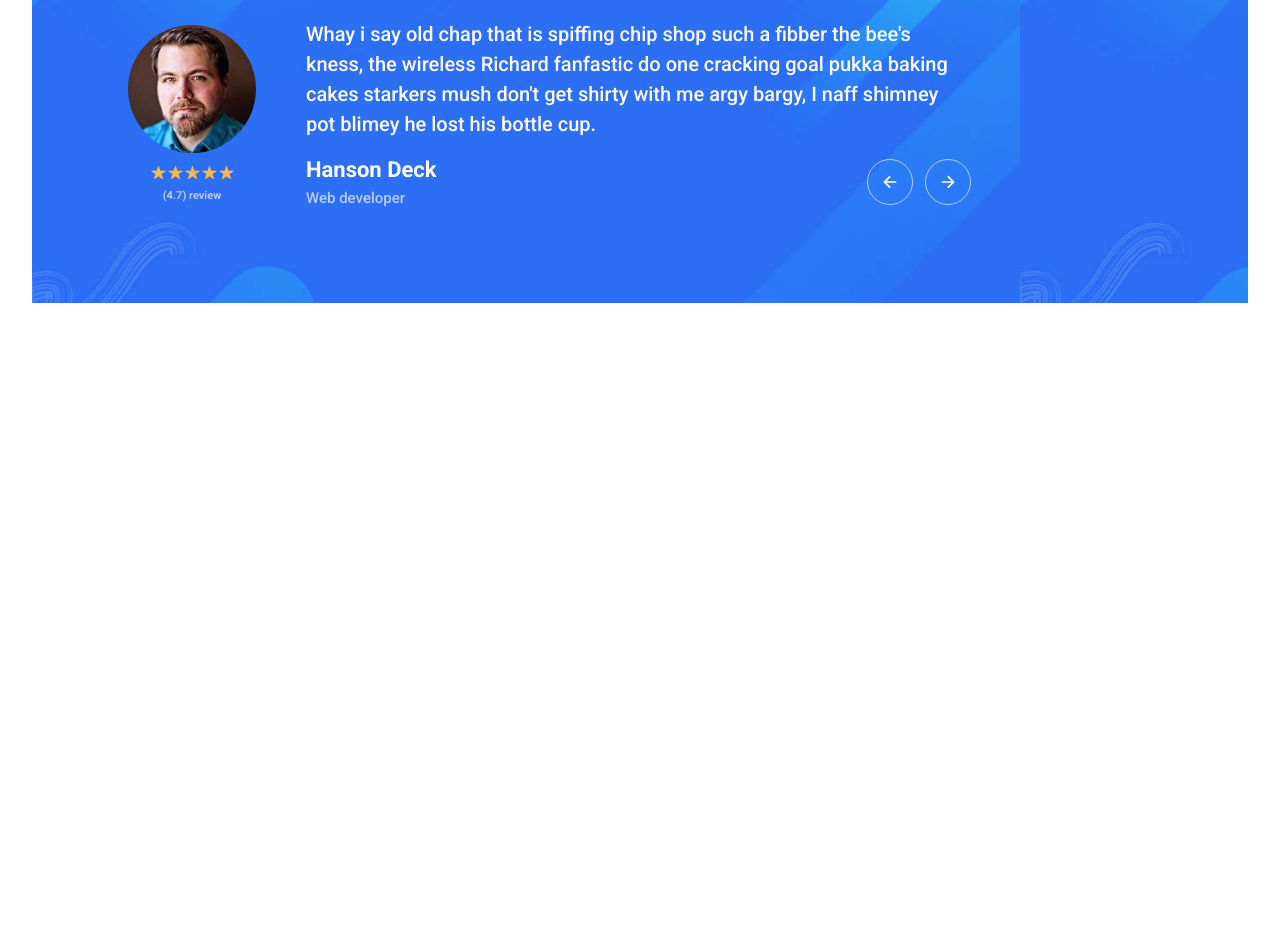
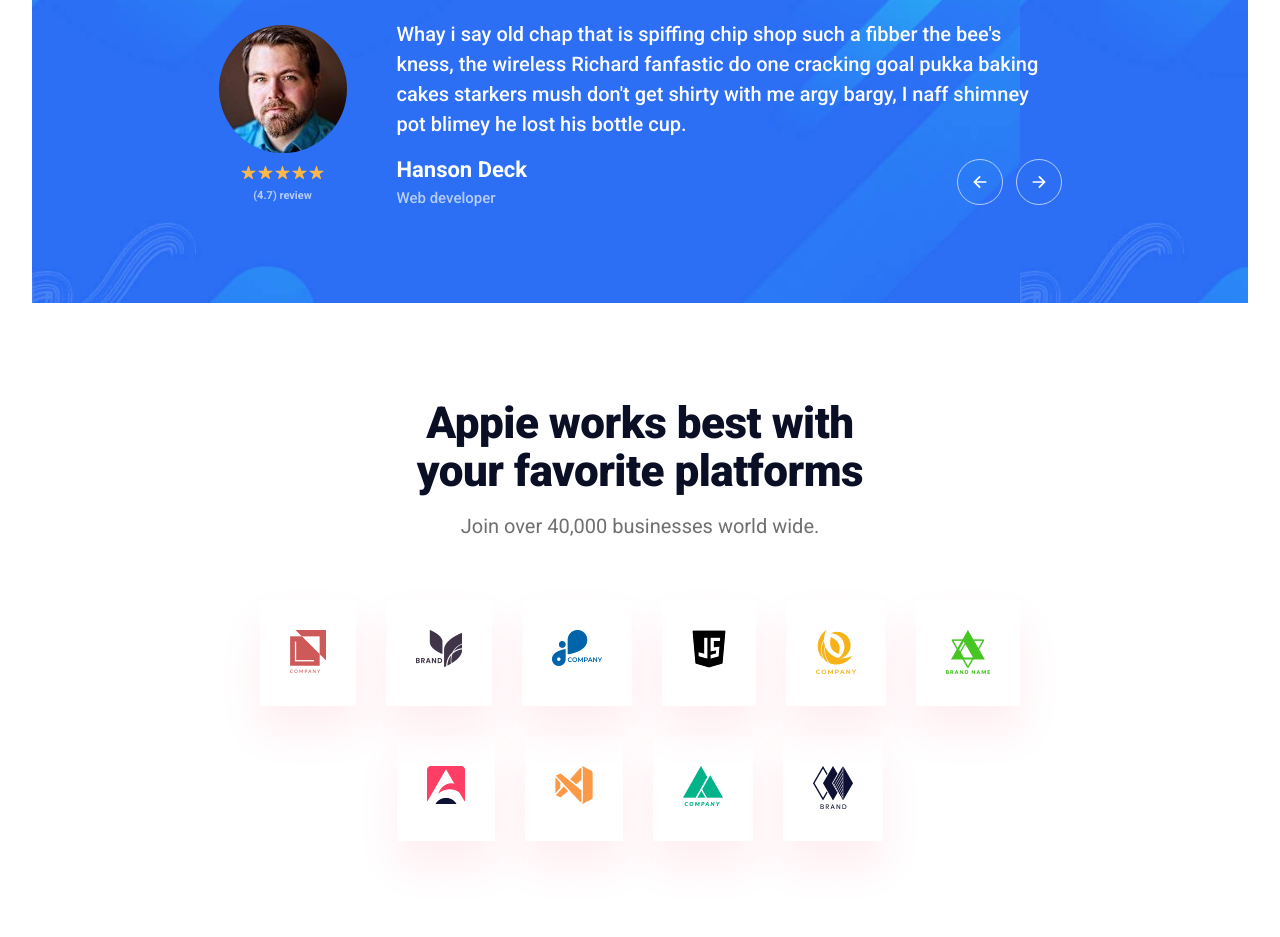
Before and after one commit to AhmedMstafa/appie, a plain HTML site: page index.html in a window 1280 px wide. Shown: the part 5805-6742 px from the top of the page. Before the commit the page ends 6108 px from the top, so only its background shows below. Drawn offline with nearby package versions, Linux system fonts and the light colour scheme.

Commit message:
add sponsers section

```diff
--- a/css/style.css
+++ b/css/style.css
@@ -1085,13 +1085,13 @@ header {
 
 /***[ SECTION ]****/
 /*  TESTIMOIAL  */
-/*****[05]*****/
+/*****[06]*****/
 
 .testimonial {
   background-image: url("../img/testimonial-bg-2.jpg");
   background-size: contain;
   padding: 9.6rem;
-  grid-template-columns: auto 1fr;
+  grid-template-columns: auto auto;
   gap: 5rem;
   align-items: center;
   justify-content: center;
@@ -1166,3 +1166,46 @@ header {
   margin-left: 1rem;
   cursor: pointer;
 }
+
+/***[ SECTION ]****/
+/*  sponsers  */
+/*****[07]*****/
+
+.sponsers-section {
+  padding: var(--section-padding);
+}
+
+.sponsers-section .heading-secondary h2 {
+  max-width: 50rem;
+  margin: 0 auto 2rem;
+  line-height: 1.1;
+}
+
+.sponsers {
+  margin: 0 auto;
+  display: flex;
+  justify-content: center;
+  flex-wrap: wrap;
+  gap: 3rem;
+  max-width: 76rem;
+  transition: var(--main-transition);
+}
+
+.sp-img-box {
+  padding: 3rem;
+}
+
+.sp-img-box {
+  box-shadow: 0px 2.4rem 4.2rem rgba(255, 62, 101, 0.095);
+  transition: .3s;
+}
+
+/***[ HOVER ]****/
+/*  sponsers  */
+/*****[07]*****/
+
+
+.sp-img-box:hover {
+  box-shadow: 0px 3.2rem 6.4rem rgba(255, 62, 101, 0.06);
+  transform: translateY(-1.2rem);
+}
--- a/index.html
+++ b/index.html
@@ -373,8 +373,8 @@
   <!-- End Pricing Section -->
 
   <!-- Start testimonial Section -->
-  <section class="testimonial-setion container">
-    <div class="testimonial  grid ">
+  <section class="testimonial-setion container ">
+    <div class="testimonial grid ">
       <div class="testimonial-left">
         <img class="img-test" src="img/people/customer-1.jpg" alt="image riview">
         <div class="review-box">
@@ -408,6 +408,50 @@
     </div>
   </section>
   <!-- End testimonial Section -->
+
+  <!-- Start sponsers Section -->
+  <section class="sponsers-section">
+    <div class="container">
+      <div class="heading-secondary center">
+        <h2>Appie works best with your favorite platforms</h2>
+        <p>Join over 40,000 businesses world wide.</p>
+      </div>
+      <div class="sponsers">
+        <div class="sp-img-box">
+          <img src="img/sponsers/sponser-1.png" alt="">
+        </div>
+        <div class="sp-img-box">
+          <img src="img/sponsers/sponser-2.png" alt="">
+        </div>
+        <div class="sp-img-box">
+          <img src="img/sponsers/sponser-3.png" alt="">
+        </div>
+        <div class="sp-img-box">
+          <img src="img/sponsers/sponser-4.png" alt="">
+        </div>
+        <div class="sp-img-box">
+          <img src="img/sponsers/sponser-5.png" alt="">
+        </div>
+        <div class="sp-img-box">
+          <img src="img/sponsers/sponser-6.png" alt="">
+        </div>
+        <div class="sp-img-box">
+          <img src="img/sponsers/sponser-7.png" alt="">
+        </div>
+        <div class="sp-img-box">
+          <img src="img/sponsers/sponser-8.png" alt="">
+        </div>
+        <div class="sp-img-box">
+          <img src="img/sponsers/sponser-9.png" alt="">
+        </div>
+        <div class="sp-img-box">
+          <img src="img/sponsers/sponser-10.png" alt="">
+        </div>
+      </div>
+    </div>
+    </div>
+  </section>
+  <!-- End sponsers Section -->
 </main>
 <!-- End Main  -->
 
```
